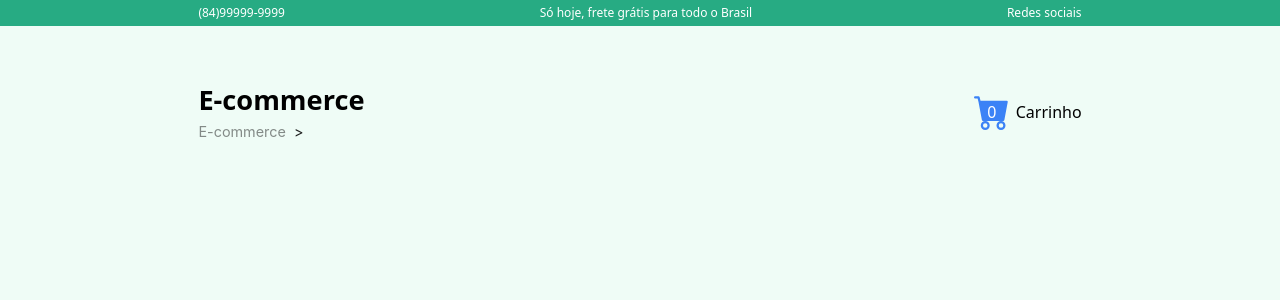
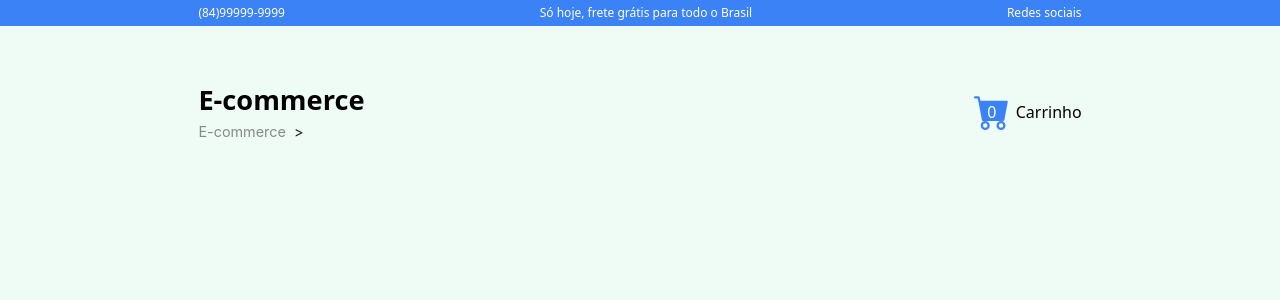
Before and after one commit to lucasptcastro/e-commerce, a Next.js app: page /layout in a window 1280 px wide. Shown: the top 300 px of the page. Built offline with nearby package versions, Linux system fonts and the light colour scheme.

Commit message:
✨ feat: added link to social medias

```diff
--- a/src/components/Navbar/index.tsx
+++ b/src/components/Navbar/index.tsx
@@ -1,11 +1,14 @@
+import Link from "next/link";
 import React from "react";
 
 const Index: React.FC = () => {
   return (
-    <div className="fixed flex justify-between px-[15.5%] py-[0.3%] text-[1.5vh] bg-[#27ab83] text-white w-full z-50 phones:py-0 phones:px-7 responsive:px-[4%]">
+    <div className="fixed flex justify-between px-[15.5%] py-[0.3%] text-[1.5vh] bg-textBlue text-white w-full z-50 phones:py-0 phones:px-7 responsive:px-[4%]">
       <p className="phones:hidden">(84)99999-9999</p>
       <p>Só hoje, frete grátis para todo o Brasil</p>
-      <p>Redes sociais</p>
+      <Link href="https://lucasptcastro.github.io/links/" target="_blank">
+        <p>Redes sociais</p>
+      </Link>
     </div>
   );
 };
```
